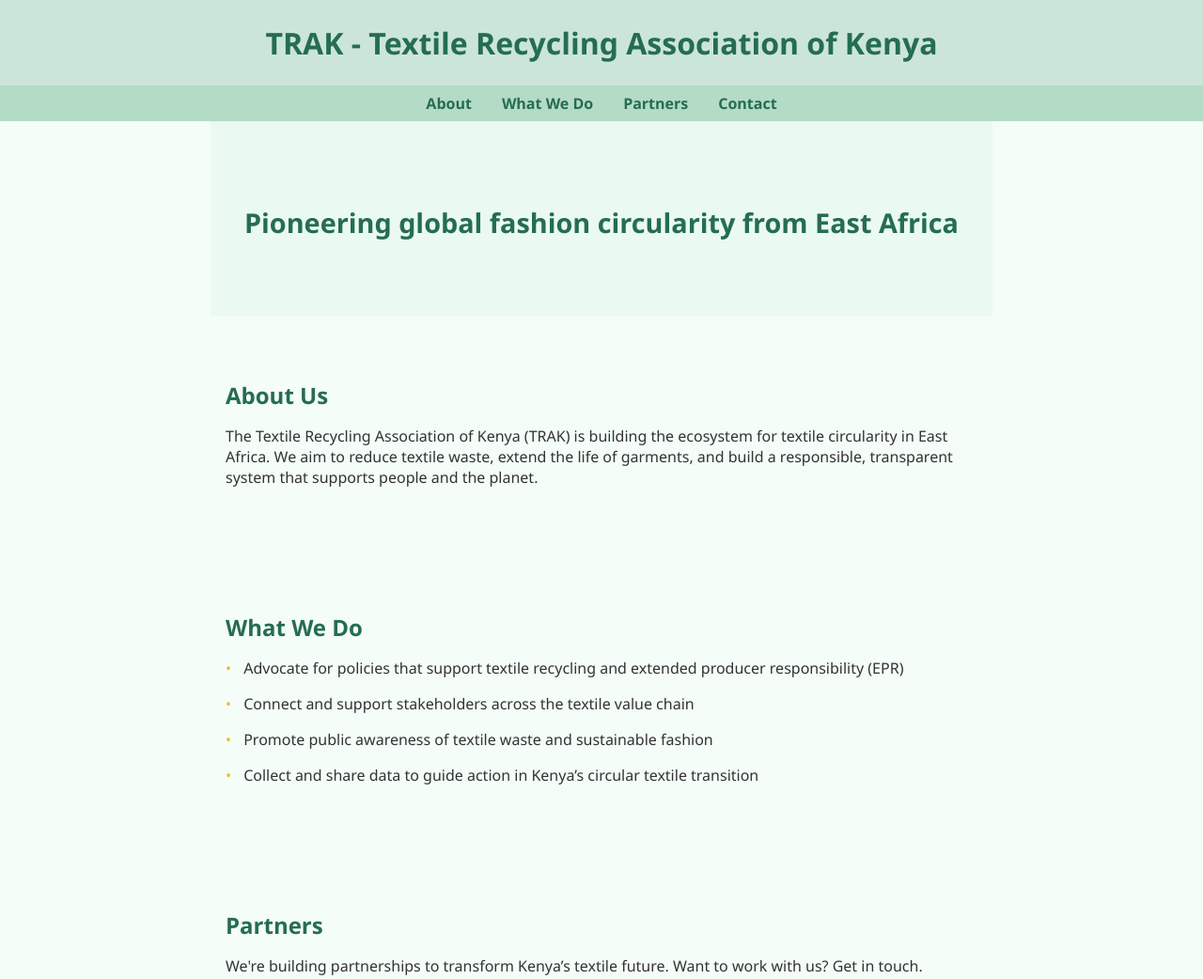
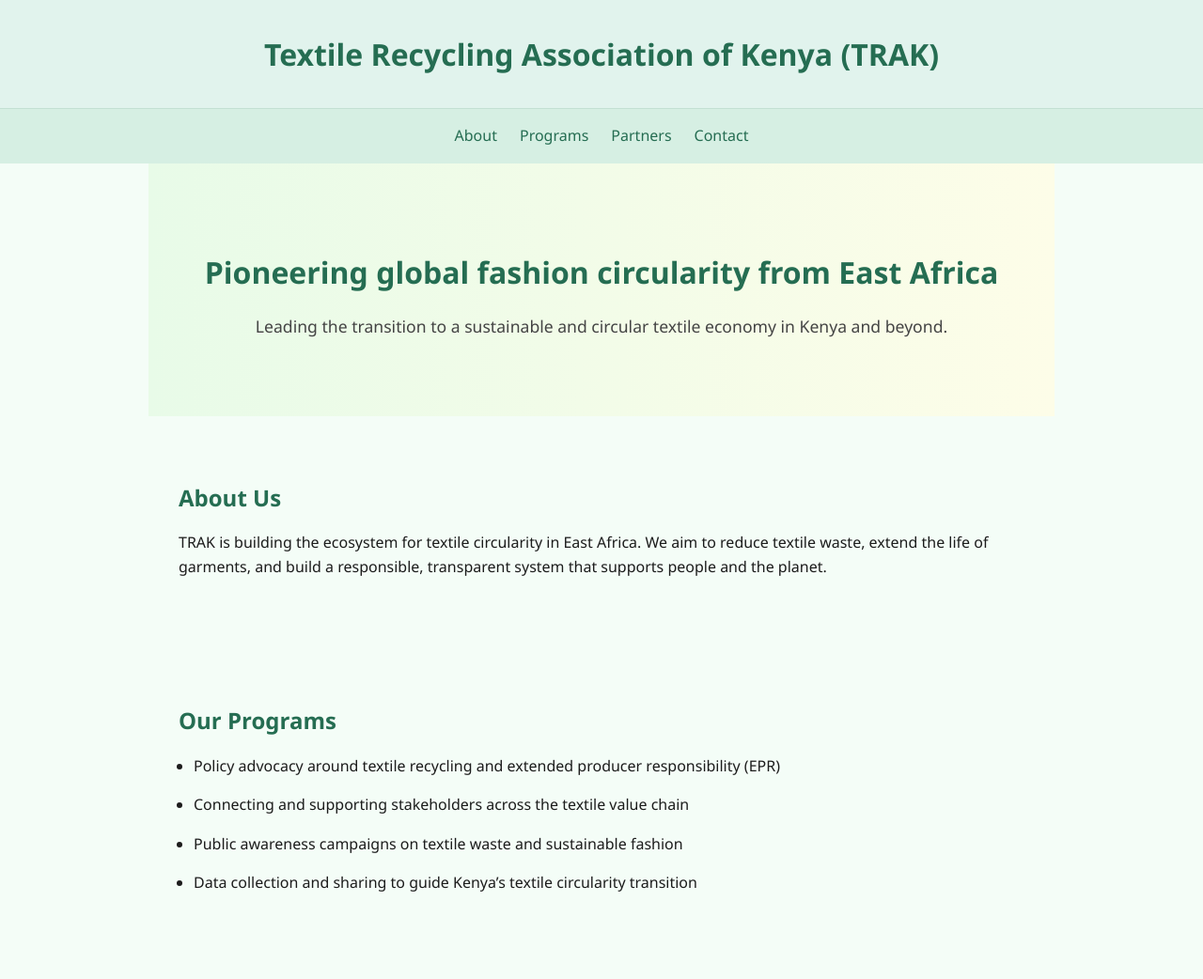
Before and after one commit to rcaplin/TRAK-website, a plain HTML site: page index.html in a window 1280 px wide. Shown: the top 1042 px of the page at 94% size. Drawn offline with Linux system fonts and the light colour scheme.

Commit message:
Update index.html
v0 code adapted by cgpt

```diff
--- a/index.html
+++ b/index.html
@@ -3,18 +3,20 @@
 <head>
   <meta charset="UTF-8" />
   <meta name="viewport" content="width=device-width, initial-scale=1.0" />
-  <title>TRAK - Textile Recycling Association of Kenya</title>
+  <title>TRAK – Textile Recycling Association of Kenya</title>
   <style>
     body {
       margin: 0;
       font-family: 'Segoe UI', sans-serif;
-      background-color: #f4fdf7;
-      color: #333;
+      background: #f4fdf7;
+      color: #1c1c1c;
+      line-height: 1.6;
     }
     header {
-      background-color: #cce5db;
-      padding: 1.5rem;
+      background-color: #e1f3ed;
+      padding: 2rem 1rem;
       text-align: center;
+      border-bottom: 1px solid #c2e0d3;
     }
     header h1 {
       margin: 0;
@@ -22,98 +24,93 @@
       color: #256d52;
     }
     nav {
+      background-color: #d6efe3;
+      padding: 1rem;
       display: flex;
       justify-content: center;
-      background-color: #b3dbc6;
-      padding: 0.5rem;
+      gap: 1.5rem;
     }
     nav a {
-      margin: 0 1rem;
       text-decoration: none;
       color: #256d52;
-      font-weight: bold;
+      font-weight: 500;
     }
     section {
+      max-width: 900px;
+      margin: auto;
       padding: 3rem 1rem;
-      max-width: 800px;
-      margin: auto;
     }
-    section h2 {
+    h2 {
       color: #256d52;
       margin-bottom: 1rem;
     }
     .hero {
-      background-color: #eafaf1;
+      background: linear-gradient(to right, #e8fbe8, #fdfde8);
       text-align: center;
-      padding: 4rem 1rem;
+      padding: 4rem 2rem;
     }
     .hero h2 {
-      font-size: 1.8rem;
+      font-size: 2rem;
       margin-bottom: 1rem;
-      color: #256d52;
+    }
+    .hero p {
+      font-size: 1.1rem;
+      color: #444;
     }
     .programs ul {
-      list-style: none;
-      padding: 0;
+      padding-left: 1rem;
     }
     .programs li {
       margin-bottom: 1rem;
-      padding-left: 1.2rem;
-      position: relative;
-    }
-    .programs li::before {
-      content: "\2022";
-      color: #f0b93a;
-      position: absolute;
-      left: 0;
     }
     footer {
+      background-color: #e1f3ed;
       text-align: center;
       padding: 2rem 1rem;
-      background-color: #cce5db;
       color: #256d52;
     }
   </style>
 </head>
 <body>
   <header>
-    <h1>TRAK - Textile Recycling Association of Kenya</h1>
+    <h1>Textile Recycling Association of Kenya (TRAK)</h1>
   </header>
 
   <nav>
     <a href="#about">About</a>
-    <a href="#programs">What We Do</a>
+    <a href="#programs">Programs</a>
     <a href="#partners">Partners</a>
     <a href="#contact">Contact</a>
   </nav>
 
   <section class="hero">
     <h2>Pioneering global fashion circularity from East Africa</h2>
+    <p>Leading the transition to a sustainable and circular textile economy in Kenya and beyond.</p>
   </section>
 
   <section id="about">
     <h2>About Us</h2>
-    <p>The Textile Recycling Association of Kenya (TRAK) is building the ecosystem for textile circularity in East Africa. We aim to reduce textile waste, extend the life of garments, and build a responsible, transparent system that supports people and the planet.</p>
+    <p>TRAK is building the ecosystem for textile circularity in East Africa. We aim to reduce textile waste, extend the life of garments, and build a responsible, transparent system that supports people and the planet.</p>
   </section>
 
   <section id="programs" class="programs">
-    <h2>What We Do</h2>
+    <h2>Our Programs</h2>
     <ul>
-      <li>Advocate for policies that support textile recycling and extended producer responsibility (EPR)</li>
-      <li>Connect and support stakeholders across the textile value chain</li>
-      <li>Promote public awareness of textile waste and sustainable fashion</li>
-      <li>Collect and share data to guide action in Kenya’s circular textile transition</li>
+      <li>Policy advocacy around textile recycling and extended producer responsibility (EPR)</li>
+      <li>Connecting and supporting stakeholders across the textile value chain</li>
+      <li>Public awareness campaigns on textile waste and sustainable fashion</li>
+      <li>Data collection and sharing to guide Kenya’s textile circularity transition</li>
     </ul>
   </section>
 
   <section id="partners">
     <h2>Partners</h2>
-    <p>We're building partnerships to transform Kenya’s textile future. Want to work with us? Get in touch.</p>
+    <p>We’re building partnerships with changemakers across the textile and sustainability space. Want to collaborate? Reach out!</p>
   </section>
 
   <section id="contact">
     <h2>Contact Us</h2>
-    <p>Email us at <a href="mailto:trakenya@gmail.com">trakenya@gmail.com</a></p>
+    <p>Email: <a href="mailto:trakenya@gmail.com">trakenya@gmail.com</a></p>
   </section>
 
   <footer>
```
